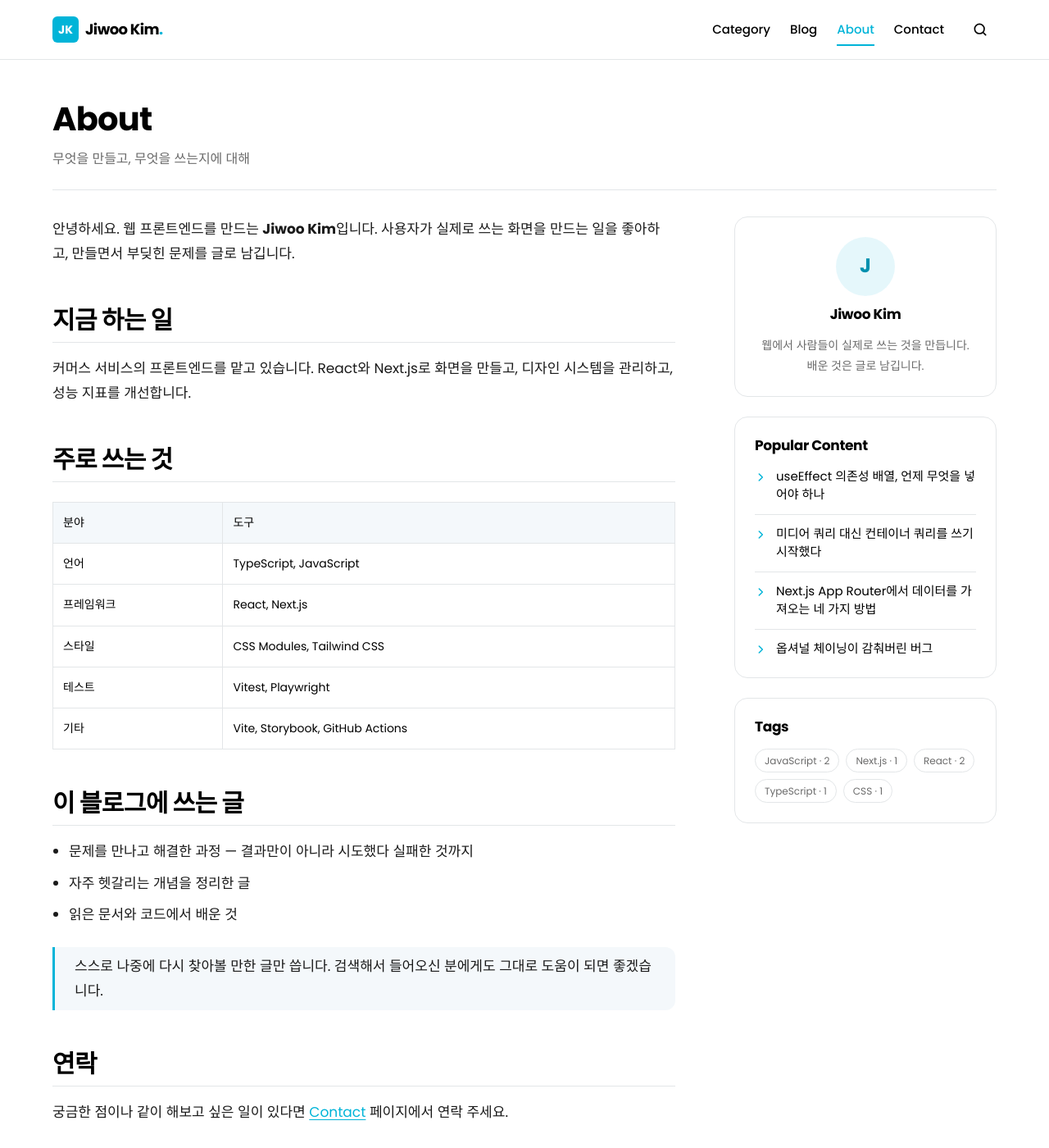
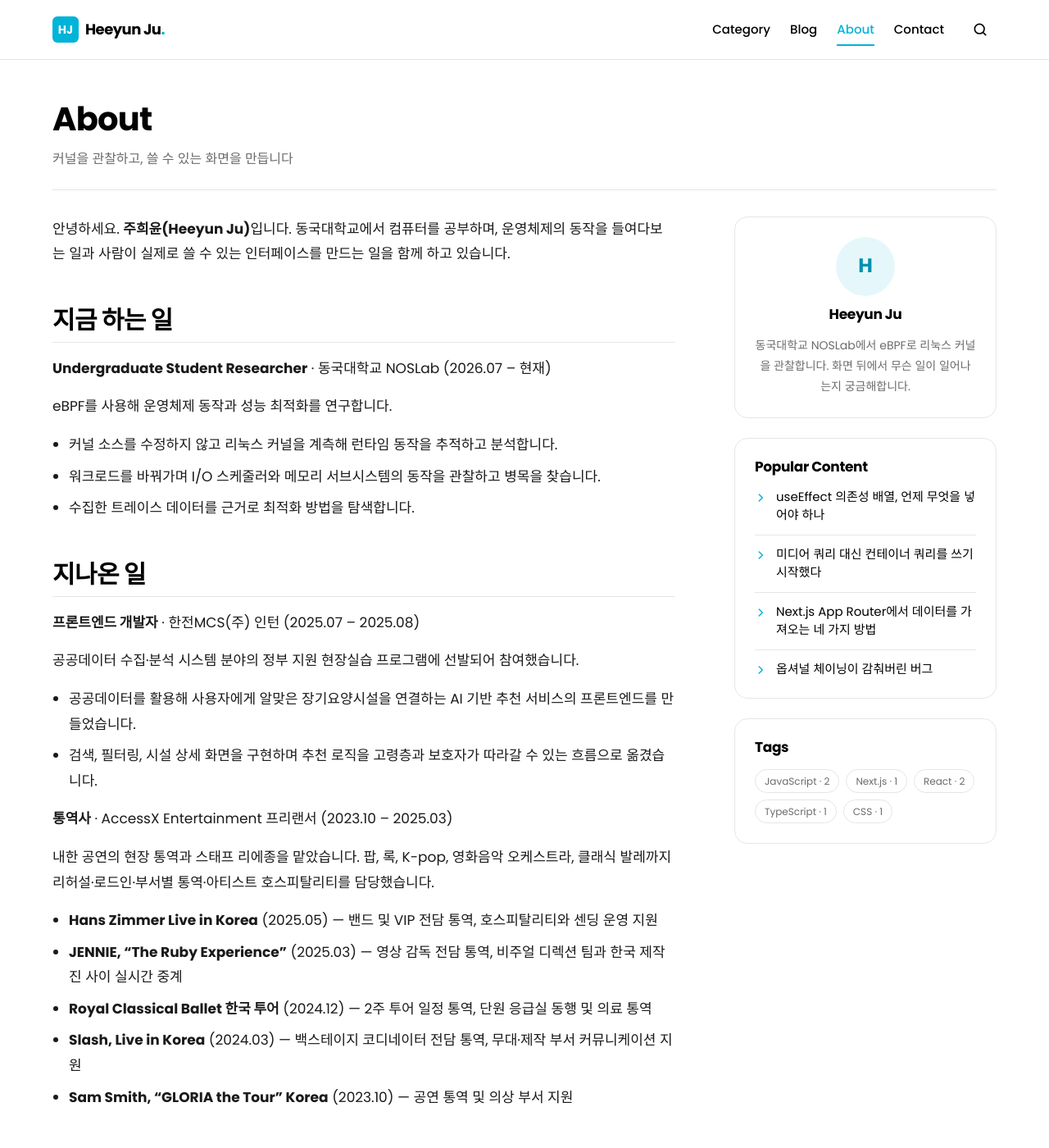
Before and after one commit to gmldbs3104/gmldbs3104.github.io, a Jekyll site: the page built from about.md, in a window 1280 px wide and 1400 px high. Shown: the whole window at 82% size. Built offline with Jekyll 4.4.1, drawn with Linux system fonts in a browser that asks for light colours; some web fonts are replaced; some of the changed text lies outside the part shown.

Commit message:
Update site info

```diff
--- a/_config.yml
+++ b/_config.yml
@@ -1,27 +1,26 @@
 # ---------------------------------------------------------------
 # 사이트 기본 정보
 # ---------------------------------------------------------------
-title: "Jiwoo Kim"
-tagline: "프론트엔드 개발자의 기록"
-description: "React와 JavaScript로 웹을 만들면서 배운 것들을 기록합니다."
+title: "Heeyun Ju"
+tagline: "커널부터 화면까지, 시스템을 들여다보는 기록"
+description: "eBPF로 운영체제 동작을 관찰하고, 접근성 있는 인터페이스를 만듭니다."
 author:
-  name: "Jiwoo Kim"
-  first_name: "Jiwoo"          # 히어로 타이틀의 포인트 컬러 부분
-  email: "hello@example.com"
-  bio: "웹에서 사람들이 실제로 쓰는 것을 만듭니다. 배운 것은 글로 남깁니다."
+  name: "Heeyun Ju"
+  first_name: "Heeyun"         # 히어로 타이틀의 포인트 컬러 부분
+  email: "본인메일@example.com"
+  bio: "동국대학교 NOSLab에서 eBPF로 리눅스 커널을 관찰합니다. 화면 뒤에서 무슨 일이 일어나는지 궁금해합니다."
 
-# GitHub Pages 배포 시 반드시 수정하세요.
-# 사용자 페이지(username.github.io)면 baseurl은 "" 로 둡니다.
-url: "https://username.github.io"
+# GitHub Pages 배포 주소
+url: "https://gmldbs3104.github.io"
 baseurl: ""
 
 # ---------------------------------------------------------------
-# 소셜 / 연락처 (footer, contact 페이지에서 사용)
+# 소셜 / 연락처
 # ---------------------------------------------------------------
 social:
-  github: "username"
-  linkedin: "username"
-  twitter: "username"
+  github: "gmldbs3104"
+  linkedin: "heeyun-ju-9922622ab"
+  twitter: ""
 
 # ---------------------------------------------------------------
 # 네비게이션
@@ -42,9 +41,9 @@ nav:
 hero:
   greeting: "Hi, I'm"
   intro: >
-    프론트엔드 개발자입니다. React와 Next.js로 제품을 만들고,
-    그 과정에서 부딪힌 문제와 해결 방법을 이곳에 정리합니다.
-    읽고 바로 써먹을 수 있는 글을 지향합니다.
+    운영체제와 인터페이스 사이를 오갑니다. eBPF로 커널을 건드리지 않고 커널을 관찰하고,
+    화면 앞에서는 누구나 쓸 수 있는 인터페이스를 만듭니다.
+    측정한 것과 만든 것을 여기에 기록합니다.
   primary_button:
     label: "About me"
     url: "/about/"
@@ -54,24 +53,23 @@ hero:
 
 # ---------------------------------------------------------------
 # 토픽 필터 (Explore Topics 섹션)
-#  - visible_count 개까지 노출하고 나머지는 "More…" 버튼으로 펼칩니다.
-#  - featured 에 적은 순서대로 먼저 보여주고, 나머지는 site.tags 에서 채웁니다.
+#  - 글에 실제로 쓰는 태그로 맞춰야 필터가 동작합니다.
 # ---------------------------------------------------------------
 topics:
   visible_count: 5
   featured:
-    - React
-    - JavaScript
-    - Next.js
-    - CSS
-    - TypeScript
+    - eBPF
+    - Linux Kernel
+    - Performance
+    - Accessibility
+    - Frontend
 
 # ---------------------------------------------------------------
 # 사이드바
 # ---------------------------------------------------------------
 sidebar:
   popular_title: "Popular Content"
-  popular_count: 5          # popular: true 인 글이 없으면 최신 글로 채웁니다.
+  popular_count: 5
 
 # ---------------------------------------------------------------
 # 빌드 설정
@@ -80,7 +78,6 @@ permalink: /blog/:year/:month/:day/:title/
 
 # 태그 필터·검색이 클라이언트에서 동작하려면 글 목록이 한 페이지에 모두 있어야 하므로
 # 서버 사이드 페이지네이션은 쓰지 않습니다.
-# 홈에는 home_post_limit 개만 보여주고, 전체 목록은 /blog/ 에 있습니다.
 home_post_limit: 8
 
 markdown: kramdown
@@ -100,7 +97,7 @@ defaults:
       type: "posts"
     values:
       layout: "post"
-      author: "Jiwoo Kim"
+      author: "Heeyun Ju"
 
 exclude:
   - Gemfile
--- a/about.md
+++ b/about.md
@@ -1,38 +1,65 @@
 ---
 layout: page
 title: About
-subtitle: 무엇을 만들고, 무엇을 쓰는지에 대해
+subtitle: 커널을 관찰하고, 쓸 수 있는 화면을 만듭니다
 permalink: /about/
-description: "프론트엔드 개발자 Jiwoo Kim 소개"
+description: "Heeyun Ju — 운영체제 연구, 프론트엔드 개발, 통역"
 ---
 
-안녕하세요. 웹 프론트엔드를 만드는 **Jiwoo Kim**입니다.
-사용자가 실제로 쓰는 화면을 만드는 일을 좋아하고, 만들면서 부딪힌 문제를 글로 남깁니다.
+안녕하세요. **주희윤(Heeyun Ju)**입니다.
+동국대학교에서 컴퓨터를 공부하며, 운영체제의 동작을 들여다보는 일과
+사람이 실제로 쓸 수 있는 인터페이스를 만드는 일을 함께 하고 있습니다.
 
 ## 지금 하는 일
 
-커머스 서비스의 프론트엔드를 맡고 있습니다. React와 Next.js로 화면을 만들고,
-디자인 시스템을 관리하고, 성능 지표를 개선합니다.
+**Undergraduate Student Researcher** · 동국대학교 NOSLab (2026.07 – 현재)
 
-## 주로 쓰는 것
+eBPF를 사용해 운영체제 동작과 성능 최적화를 연구합니다.
 
-| 분야 | 도구 |
-| --- | --- |
-| 언어 | TypeScript, JavaScript |
-| 프레임워크 | React, Next.js |
-| 스타일 | CSS Modules, Tailwind CSS |
-| 테스트 | Vitest, Playwright |
-| 기타 | Vite, Storybook, GitHub Actions |
+- 커널 소스를 수정하지 않고 리눅스 커널을 계측해 런타임 동작을 추적하고 분석합니다.
+- 워크로드를 바꿔가며 I/O 스케줄러와 메모리 서브시스템의 동작을 관찰하고 병목을 찾습니다.
+- 수집한 트레이스 데이터를 근거로 최적화 방법을 탐색합니다.
+
+## 지나온 일
+
+**프론트엔드 개발자** · 한전MCS(주) 인턴 (2025.07 – 2025.08)
+
+공공데이터 수집·분석 시스템 분야의 정부 지원 현장실습 프로그램에 선발되어 참여했습니다.
+
+- 공공데이터를 활용해 사용자에게 알맞은 장기요양시설을 연결하는 AI 기반 추천 서비스의 프론트엔드를 만들었습니다.
+- 검색, 필터링, 시설 상세 화면을 구현하며 추천 로직을 고령층과 보호자가 따라갈 수 있는 흐름으로 옮겼습니다.
+
+**통역사** · AccessX Entertainment 프리랜서 (2023.10 – 2025.03)
+
+내한 공연의 현장 통역과 스태프 리에종을 맡았습니다. 팝, 록, K-pop, 영화음악 오케스트라,
+클래식 발레까지 리허설·로드인·부서별 통역·아티스트 호스피탈리티를 담당했습니다.
+
+- **Hans Zimmer Live in Korea** (2025.05) — 밴드 및 VIP 전담 통역, 호스피탈리티와 센딩 운영 지원
+- **JENNIE, "The Ruby Experience"** (2025.03) — 영상 감독 전담 통역, 비주얼 디렉션 팀과 한국 제작진 사이 실시간 중계
+- **Royal Classical Ballet 한국 투어** (2024.12) — 2주 투어 일정 통역, 단원 응급실 동행 및 의료 통역
+- **Slash, Live in Korea** (2024.03) — 백스테이지 코디네이터 전담 통역, 무대·제작 부서 커뮤니케이션 지원
+- **Sam Smith, "GLORIA the Tour" Korea** (2023.10) — 공연 통역 및 의상 부서 지원
+
+## 특허
+
+**시각장애인의 접근성 향상을 위한 스크린 리더 기반 키오스크 시스템**
+출원번호 10-2025-0028145 · 출원일 2025년 3월 5일
+
+스크린 리더로는 탐색할 수 없는 터치스크린 키오스크를 대신해,
+시각장애인이 NFC로 본인의 모바일 기기에서 주문할 수 있게 하는 시스템입니다.
+
+- VoiceOver에 최적화된 전용 UI를 설계했습니다. 탐색 순서와 레이블, 포커스 흐름을 다시 짜서
+  주문 과정 전체를 스크린 리더만으로 끝낼 수 있게 만들었습니다.
 
 ## 이 블로그에 쓰는 글
 
-- 문제를 만나고 해결한 과정 — 결과만이 아니라 시도했다 실패한 것까지
-- 자주 헷갈리는 개념을 정리한 글
-- 읽은 문서와 코드에서 배운 것
+- eBPF와 커널 관찰에서 배운 것 — 측정 방법과 해석까지
+- 접근성을 고려한 인터페이스를 만들며 마주친 문제
+- 읽은 논문과 코드에서 남길 만했던 것
 
-> 스스로 나중에 다시 찾아볼 만한 글만 씁니다.
+> 나중에 제가 다시 찾아볼 만한 글만 씁니다.
 > 검색해서 들어오신 분에게도 그대로 도움이 되면 좋겠습니다.
 
 ## 연락
 
-궁금한 점이나 같이 해보고 싶은 일이 있다면 [Contact](/contact/) 페이지에서 연락 주세요.
+[Contact](/contact/) 페이지에서 편한 방법으로 연락 주세요.
```
